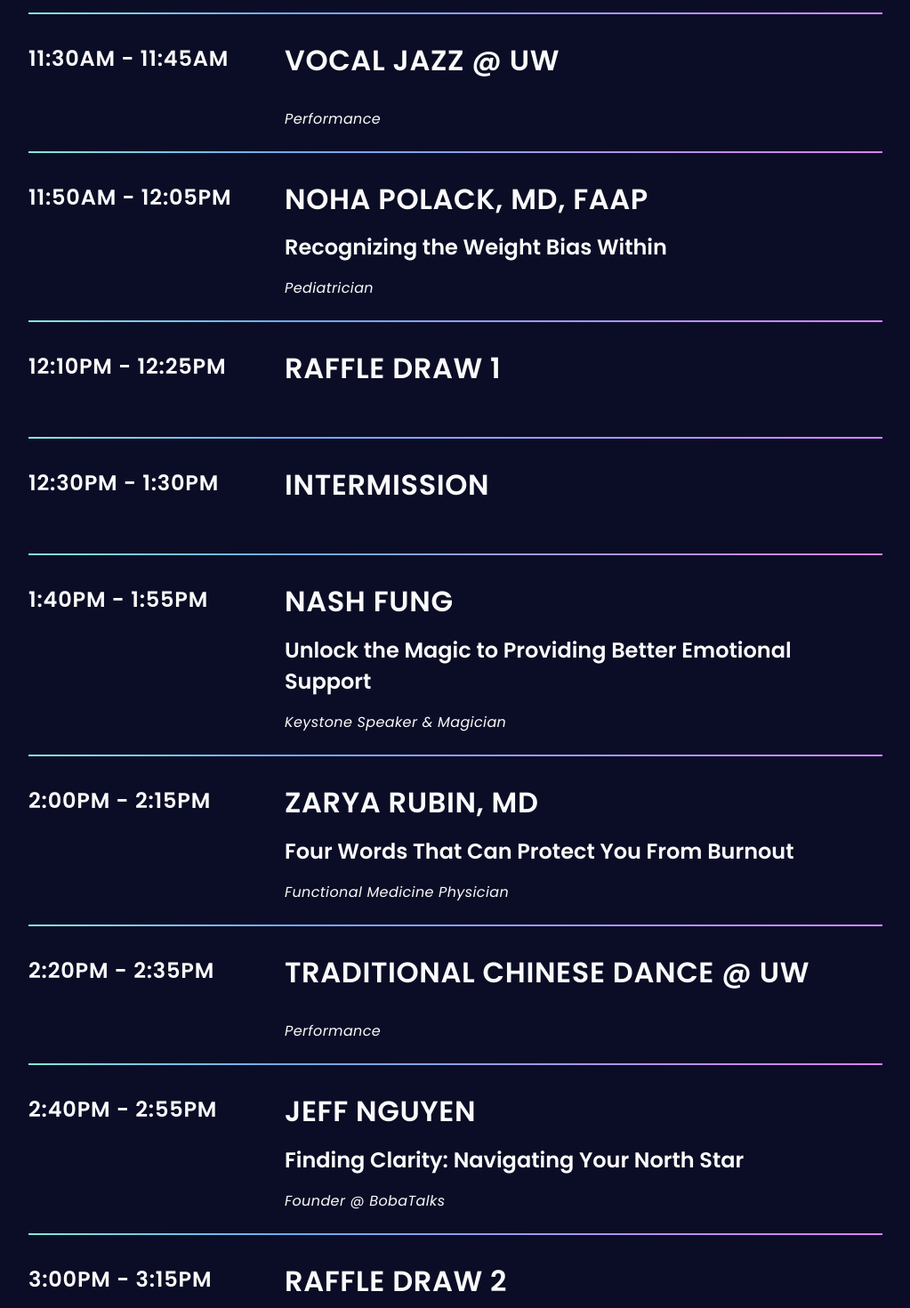
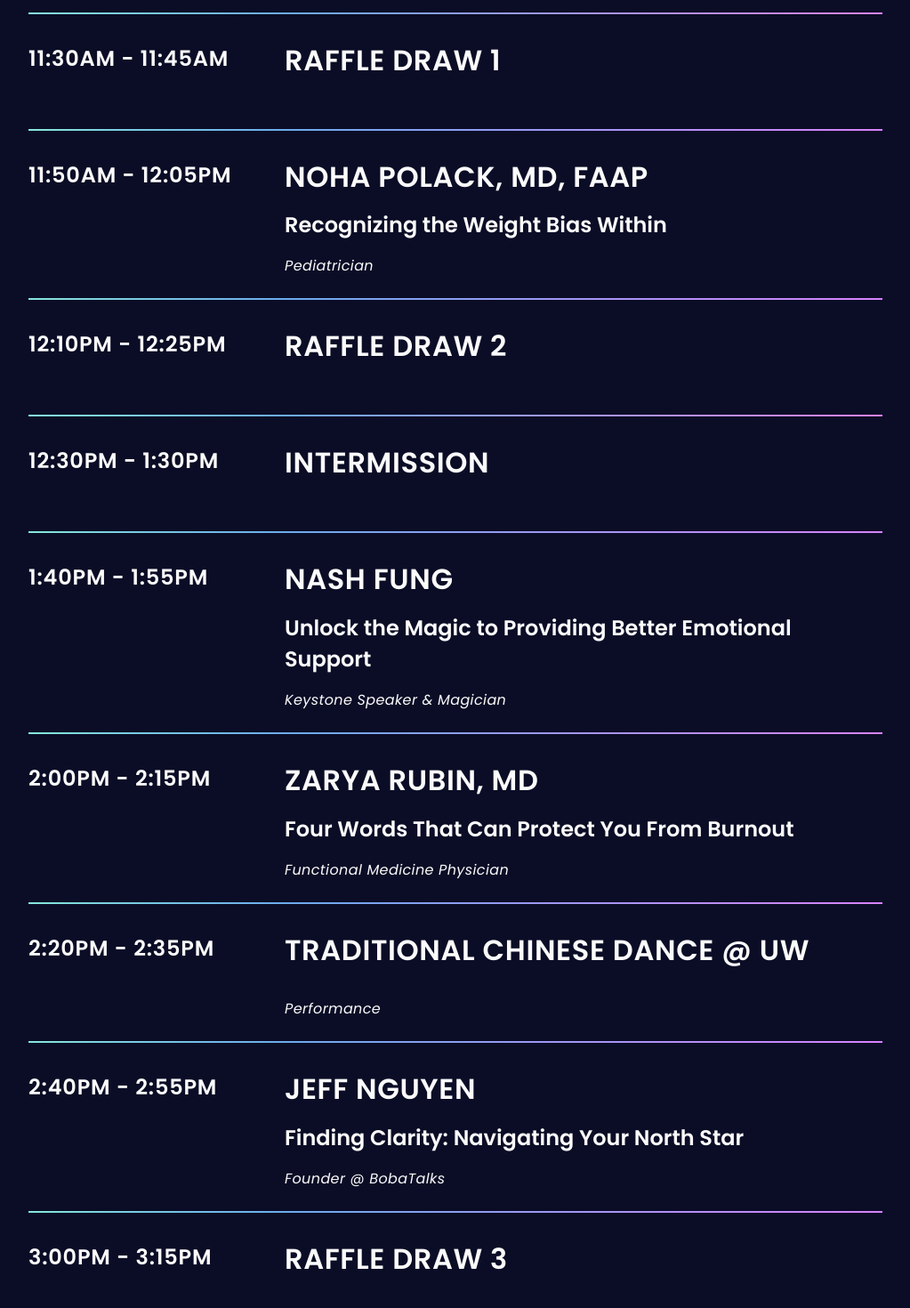
Before and after one commit to tedx-uofw/tedx-website-2024, a React (Create React App) app: page / in a window 1280 px wide. Shown: the part 2060-3530 px from the top of the page at 89% size, without its empty margins (128-1151 px from the left). Built offline with nearby package versions, Linux system fonts and the light colour scheme.

Commit message:
update schedule and margins in sponsors

```diff
--- a/src/components/landing.jsx
+++ b/src/components/landing.jsx
@@ -34,15 +34,15 @@ function Landing(){
         {name: 'CONFERENCE BEGINS', talk:'', title: '', time: "10:30AM-10:45AM"},
         {name: 'EMILY LAGO ANDERSON', talk:'The Purpose in Daydreaming', title: 'Engineer and Educational Equity Activist', time: "10:50AM - 11:05AM"},
         {name: 'CHIRAG SHAH, PhD', talk:'What AI Could, Should, and Would Do', title: 'Professor in Information School', time: "11:10AM - 11:25AM"},
-        {name: 'VOCAL JAZZ @ UW', title: 'Performance', talk:'', time: "11:30AM - 11:45AM"},
+        {name: 'RAFFLE DRAW 1', title: '', talk:'', time: "11:30AM - 11:45AM"},
         {name: 'NOHA POLACK, MD, FAAP', talk:'Recognizing the Weight Bias Within', title: 'Pediatrician', time: "11:50AM - 12:05PM"},
-        {name: 'RAFFLE DRAW 1', title: '', talk:'', time: "12:10PM - 12:25PM"},
+        {name: 'RAFFLE DRAW 2', title: '', talk:'', time: "12:10PM - 12:25PM"},
         {name: 'INTERMISSION', title: '', talk:'', time: "12:30PM - 1:30PM"},
         {name: 'NASH FUNG', talk:'Unlock the Magic to Providing Better Emotional Support', title: 'Keystone Speaker & Magician', time: "1:40PM - 1:55PM"},
         {name: 'ZARYA RUBIN, MD', talk:'Four Words That Can Protect You From Burnout', title: 'Functional Medicine Physician', time: "2:00PM - 2:15PM"},
         {name: 'TRADITIONAL CHINESE DANCE @ UW', title: 'Performance', talk:'', time: "2:20PM - 2:35PM"},
         {name: 'JEFF NGUYEN', talk:'Finding Clarity: Navigating Your North Star', title: 'Founder @ BobaTalks', time: "2:40PM - 2:55PM"},
-        {name: 'RAFFLE DRAW 2', title: '', talk:'', time: "3:00PM - 3:15PM"},
+        {name: 'RAFFLE DRAW 3', title: '', talk:'', time: "3:00PM - 3:15PM"},
         {name: 'NETWORKING SESSION', title: '', talk:'', time: "3:20PM - 3:55PM"},
         {name: 'END OF CONFERENCE', title: '', talk:'', time: "4:00PM - 4:10PM"}
     ];
--- a/src/components/speakers/performerData.jsx
+++ b/src/components/speakers/performerData.jsx
@@ -1,18 +1,7 @@
-import vocalJazz from "./speakersImg/vocalJazz.png"
 import tcd from "./speakersImg/tcd.png"
 
 
 const performerArray = [
-    {
-        img: vocalJazz,
-        name: "Vocal Jazz at UW",
-        description: <p>
-            Vocal Jazz at UW is a student run choral group. Vocal Jazz at UW
-            aims to bring together vocalists and instrumentalists to perform
-            vocal arrangements of jazz both new and old. We enjoy making music
-            together and sharing it at our quarterly concerts!
-        </p>
-    },
     {
         img: tcd,
         name: "Traditional Chinese Dance at UW",
--- a/src/components/speakers/speakers.jsx
+++ b/src/components/speakers/speakers.jsx
@@ -40,7 +40,7 @@ function Speakers(){
         <div className="performer-box">
           <div className="header-content">
             <img src={star} className="star-img" alt="Christmas Star"/>
-            <p className="header-text">PERFORMERS</p>
+            <p className="header-text">PERFORMER</p>
           </div>
         </div>
 
--- a/src/components/sponsors/sponsors.css
+++ b/src/components/sponsors/sponsors.css
@@ -4,6 +4,8 @@
   position: relative;
   flex-direction: column;
   align-items: center;
+  margin-left: 0.5rem;
+  margin-right: 0.5rem;
 }
 
 #friends-bucket {
```
